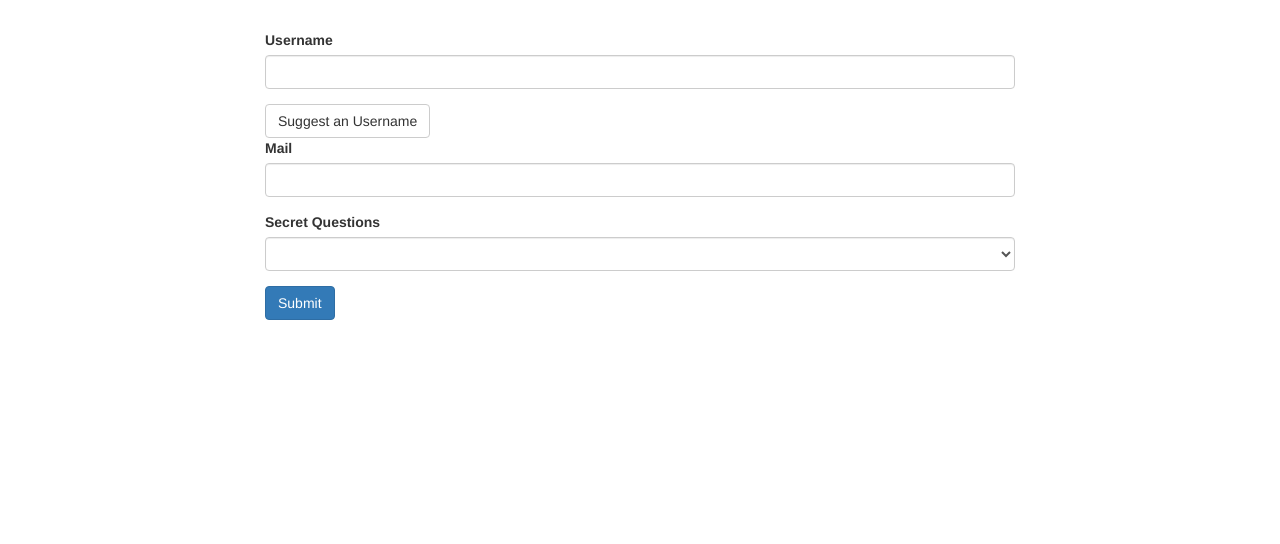
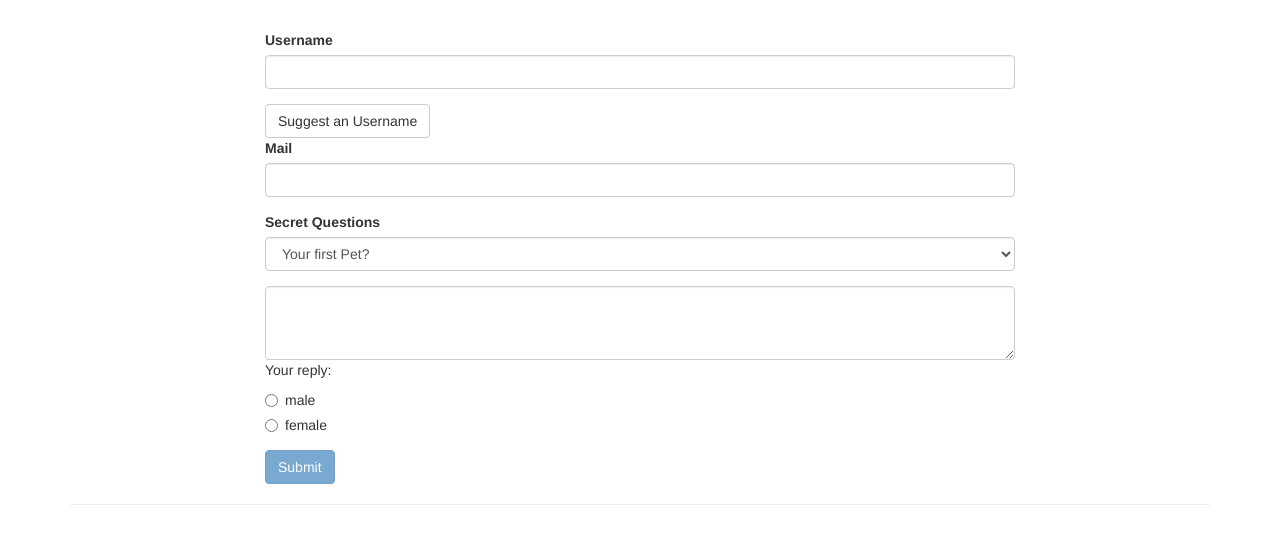
Before and after one commit to doughtnerd/Udemy-Angular4-Course, an Angular app: page / in a window 1280 px wide. Shown: the top 544 px of the page. Built offline with nearby package versions, Linux system fonts and the light colour scheme.

Commit message:
Finished template drive form, on to reactive

```diff
--- a/src/app/app.component.css
+++ b/src/app/app.component.css
@@ -1,3 +1,7 @@
 .container {
   margin-top: 30px;
 }
+
+.form-control.ng-invalid.ng-touched{
+  border: 2px solid red;
+}
--- a/src/app/app.component.html
+++ b/src/app/app.component.html
@@ -1,27 +1,50 @@
 <div class="container">
   <div class="row">
     <div class="col-xs-12 col-sm-10 col-md-8 col-sm-offset-1 col-md-offset-2">
-      <form (ngSubmit)="onSubmit(f)" #f="ngForm">
-        <div id="user-data">
-          <div class="form-group">
+      <form (ngSubmit)="onSubmit()" #f="ngForm">
+        <div id="user-data" ngModelGroup="userData" #userData="ngModelGroup">
+          <div class="form-group" >
             <label for="username">Username</label>
-            <input type="text" id="username" name="username" class="form-control" ngModel>
+            <input type="text" id="username" name="username" class="form-control" ngModel required>
           </div>
-          <button class="btn btn-default" type="button">Suggest an Username</button>
+          <button class="btn btn-default" type="button" (click)="suggestUserName()">Suggest an Username</button>
           <div class="form-group">
             <label for="email">Mail</label>
-            <input type="email" id="email" class="form-control" name="email" ngModel>
+            <input type="email" id="email" class="form-control" name="email" ngModel required email #email="ngModel">
+            <span class="help-block" *ngIf="!email.valid && email.touched">Please enter a valid email!</span>
           </div>
         </div>
+        <p *ngIf="!userData.valid && userData.touched">User data is invalid!</p>
         <div class="form-group">
           <label for="secret">Secret Questions</label>
-          <select id="secret" class="form-control" name="secret" ngModel>
+          <select id="secret" class="form-control" name="secret" [ngModel]="defaultQuestion">
             <option value="pet">Your first Pet?</option>
             <option value="teacher">Your first teacher?</option>
           </select>
         </div>
-        <button class="btn btn-primary" type="submit">Submit</button>
+        <div class="form-group">
+          <textarea name="questionAnswer"  cols="30" rows="3" class="form-control" [(ngModel)]="answer"></textarea>
+          <p>Your reply: {{ answer }}</p>
+          <div class="radio" *ngFor="let gender of genders">
+            <label>
+              <input type="radio" name="gender" ngModel [value]="gender" required>
+              {{gender}}
+            </label>
+          </div>
+        </div>
+        <button class="btn btn-primary" type="submit" [disabled]="!f.valid">Submit</button>
       </form>
     </div>
   </div>
+  <hr>
+  <div class="row" *ngIf="submitted">
+    <div class="col-xs-12">
+      <h3>Your Data</h3>
+      <p>Username: {{user.username}}</p>
+      <p>Mail: {{user.email}}</p>
+      <p>Question: {{user.question}}</p>
+      <p>Answer: {{user.answer}}</p>
+      <p>Gender: {{user.gender}}</p>
+    </div>
+  </div>
 </div>
--- a/src/app/app.component.ts
+++ b/src/app/app.component.ts
@@ -1,4 +1,4 @@
-import { Component } from '@angular/core';
+import {Component, ViewChild} from '@angular/core';
 import {NgForm} from "@angular/forms";
 
 @Component({
@@ -7,11 +7,52 @@
   styleUrls: ['./app.component.css']
 })
 export class AppComponent {
+
+  @ViewChild('f') form: NgForm;
+
+  defaultQuestion = 'pet';
+  answer = '';
+  genders = ['male', 'female'];
+  submitted = false;
+
+  user = {
+    username: '',
+    email: '',
+    question: '',
+    answer: '',
+    gender: ''
+  };
+
   suggestUserName() {
     const suggestedName = 'Superuser';
+    // this.form.setValue(
+    //   {
+    //     userData: {
+    //       username: suggestedName,
+    //       email: ''
+    //     },
+    //     secret: 'pet',
+    //     questionAnswer: '',
+    //     gender: 'male'
+    //   }
+    // );
+    this.form.form.patchValue({userData: {username: suggestedName}});
   }
 
-  onSubmit(form: NgForm) {
-    console.log(form);
+  //
+  // onSubmit(form: NgForm) {
+  //   console.log(form);
+  // }
+
+  onSubmit() {
+    this.submitted = true;
+    this.user.username = this.form.value.userData.username;
+    this.user.email = this.form.value.userData.email;
+    this.user.question = this.form.value.secret;
+    this.user.answer = this.form.value.questionAnswer;
+    this.user.gender = this.form.value.gender;
+    console.log(this.form);
+
+    this.form.reset();
   }
 }
```
